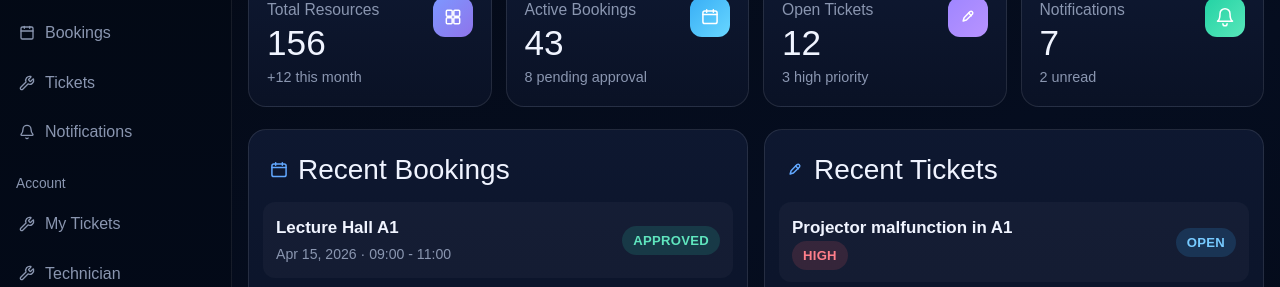
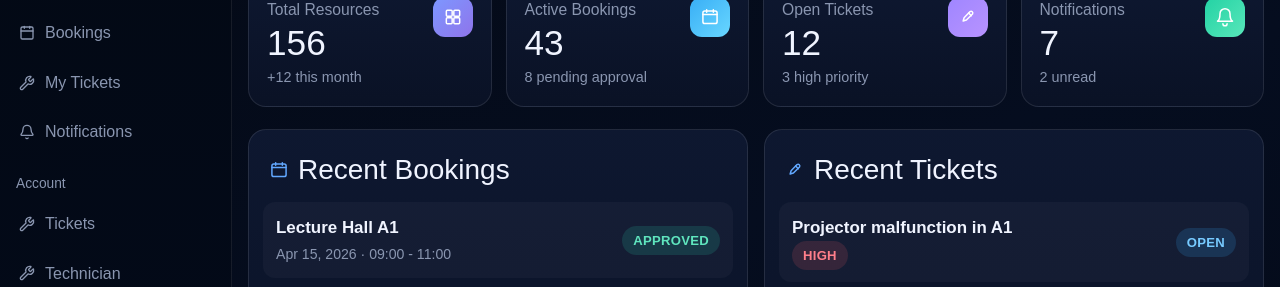
Before and after one commit to TharukiOsadara/it3030-paf-2026-smart-campus-group135, a React (Vite) app in the folder frontend/: page /dashboard in a window 1280 px wide. Shown: the part 204-491 px from the top of the page. Built offline with nearby package versions, Linux system fonts and the light colour scheme; no server answers.

Commit message:
Adjust sidebar ticket and technician links

```diff
--- a/frontend/src/components/AppSidebar.jsx
+++ b/frontend/src/components/AppSidebar.jsx
@@ -5,13 +5,13 @@ const mainItems = [
   { title: "Dashboard", url: "/dashboard", icon: LayoutDashboard },
   { title: "Facilities", url: "/dashboard/facilities", icon: Building2 },
   { title: "Bookings", url: "/dashboard/bookings", icon: Calendar },
-  { title: "Tickets", url: "/dashboard/incidents", icon: Wrench },
+  { title: "My Tickets", url: "/dashboard/my-tickets", icon: Wrench },
   { title: "Notifications", url: "/dashboard/notifications", icon: Bell },
 ];
 
 const accountItems = [
-  { title: "My Tickets", url: "/dashboard/my-tickets", icon: Wrench },
-  { title: "Technician", url: "/dashboard/technician", icon: Wrench },
+  { title: "Tickets", url: "/dashboard/incidents", icon: Wrench },
+  { title: "Technician", url: "/dashboard/technician?filter=Latest", icon: Wrench },
   { title: "Profile", url: "/dashboard/profile", icon: User },
 ];
 
```
